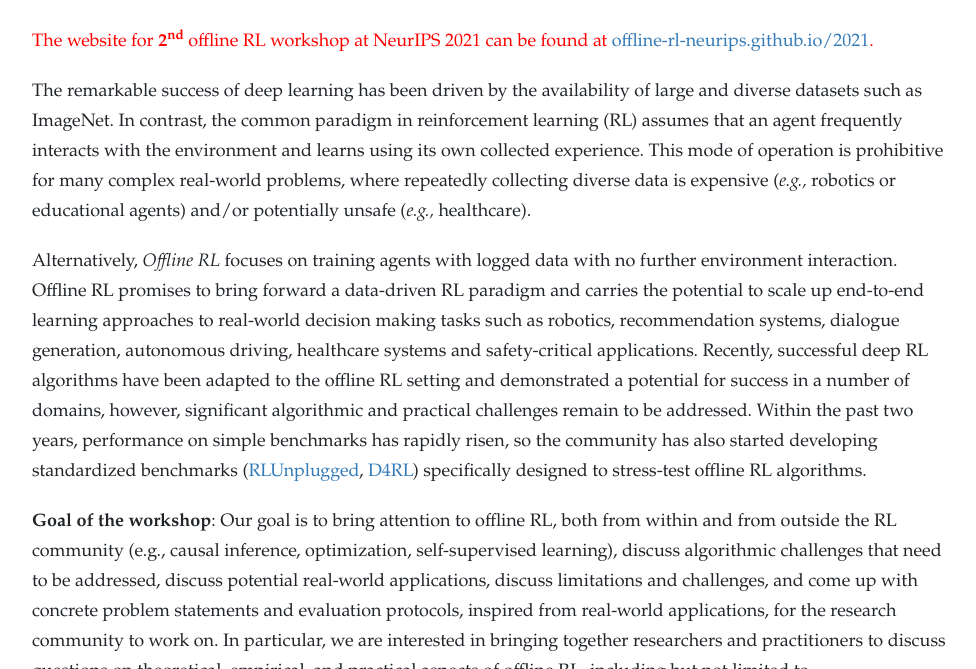
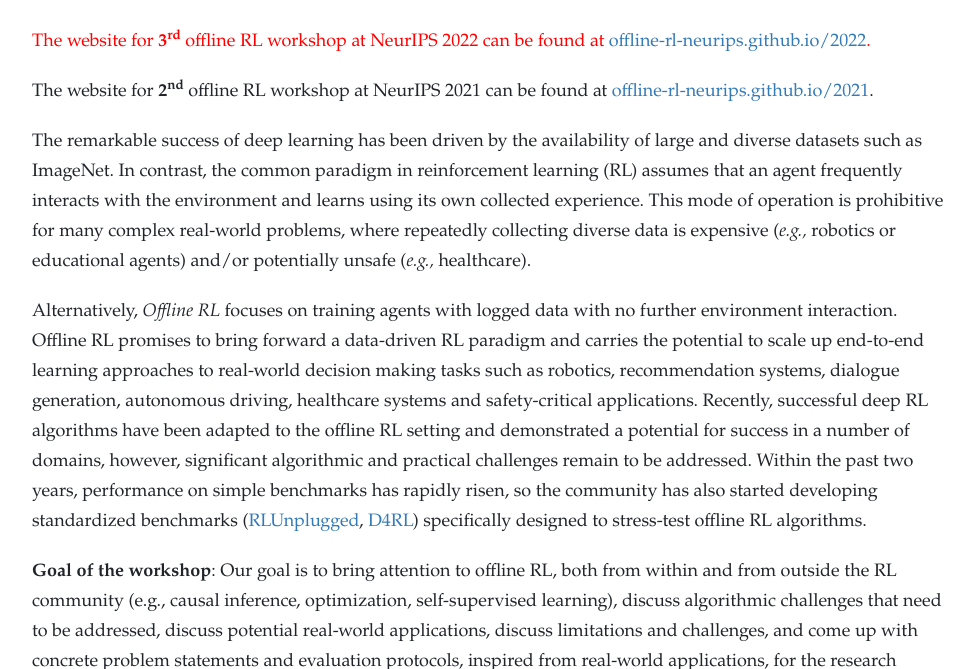
Before and after one commit to offline-rl-neurips/offline-rl-neurips.github.io, a Jekyll site: the page built from index.html, in a window 1280 px wide and 900 px high, scrolled down 574 px, cut to the strip 231-900 px from the top of the window. Shown: the whole strip, without its empty margins (151-1127 px from the left). Built offline with Jekyll 4.4.1, drawn with Linux system fonts in a browser that asks for light colours; nearby versions of some CDN libraries.

Commit message:
Update index.html

```diff
--- a/index.html
+++ b/index.html
@@ -9,7 +9,9 @@ layout: default
 
 <div class="row">
 
-<p style="color:red;"> The website for <b>2<sup>nd</sup></b> offline RL workshop at NeurIPS 2021 can be found at <a href=https://offline-rl-neurips.github.io/2021> offline-rl-neurips.github.io/2021</a>.<p>
+
+<p style="color:red;"> The website for <b>3<sup>rd</sup></b> offline RL workshop at NeurIPS 2022 can be found at <a href=https://offline-rl-neurips.github.io/2022> offline-rl-neurips.github.io/2022</a>.<p>
+<p> The website for <b>2<sup>nd</sup></b> offline RL workshop at NeurIPS 2021 can be found at <a href=https://offline-rl-neurips.github.io/2021> offline-rl-neurips.github.io/2021</a>.<p>
 
 <p>The remarkable success of deep learning has been driven by the availability of large and diverse datasets such as ImageNet. In contrast, the common paradigm in reinforcement learning (RL) assumes that an agent frequently interacts with the environment and learns using its own collected experience. This mode of operation is prohibitive for many complex real-world problems, where repeatedly collecting diverse data is expensive (<span><em>e.g.,</em></span> robotics or educational agents) and/or potentially unsafe (<span><em>e.g.,</em></span> healthcare).</p>
 <p>Alternatively, <em>Offline RL</em> focuses on training agents with logged data with no further environment interaction. Offline RL promises to bring forward a data-driven RL paradigm and carries the potential to scale up end-to-end learning approaches to real-world decision making tasks such as robotics, recommendation systems, dialogue generation, autonomous driving, healthcare systems and safety-critical applications. Recently, successful deep RL algorithms have been adapted to the offline RL setting and demonstrated a potential for success in a number of domains, however, significant algorithmic and practical challenges remain to be addressed. Within the past two years, performance on simple benchmarks has rapidly risen, so the community has also started developing standardized benchmarks (<a href="https://deepmind.com/research/open-source/RL-Unplugged-An-Offline-RL-Benchmark-Suite">RLUnplugged</a>, <a href="https://sites.google.com/view/d4rl/home">D4RL</a>) specifically designed to stress-test offline RL algorithms.
```
